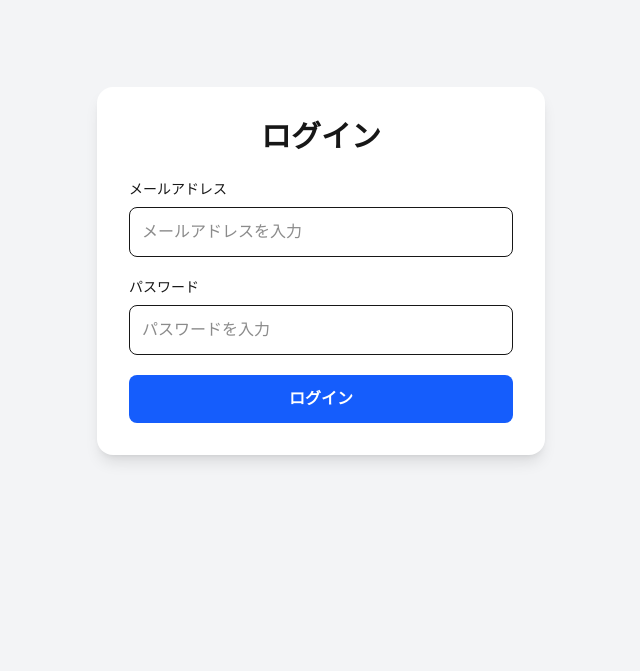
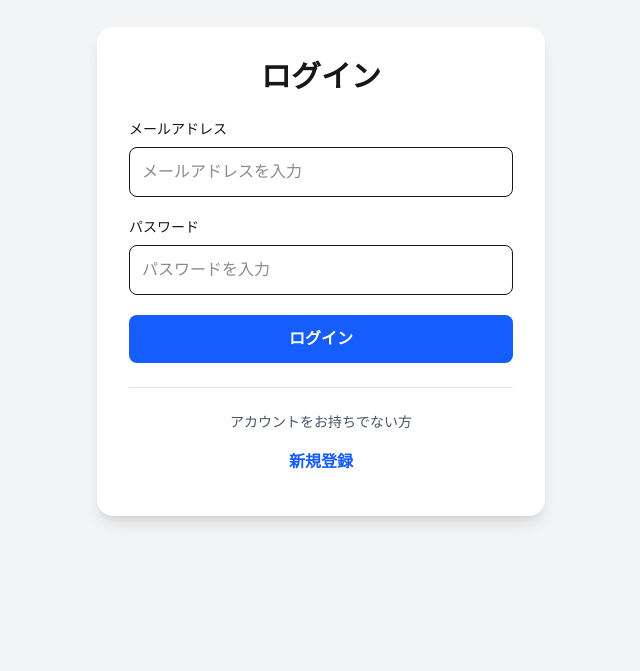
Before and after one commit to hiroren0130-droid/japan-travel-buddy, a Next.js app: page /login in a window 1280 px wide. Shown: the part 129-800 px from the top of the page, without its empty margins (319-959 px from the left). Built offline with nearby package versions, Linux system fonts and the light colour scheme; no server answers.

Commit message:
fix: add signup link to login page

```diff
--- a/app/login/page.tsx
+++ b/app/login/page.tsx
@@ -1,6 +1,7 @@
 "use client";
 
 import { useState } from "react";
+import Link from "next/link";
 import { useRouter } from "next/navigation";
 import { signInWithEmailAndPassword } from "firebase/auth";
 import { auth } from "@/lib/firebase";
@@ -139,6 +140,18 @@ export default function LoginPage() {
             </p>
           ) : null}
         </form>
+
+        <div className="mt-6 border-t border-gray-200 pt-6 text-center">
+          <p className="text-sm text-gray-600">
+            {loginMessages.signupPrompt}
+          </p>
+          <Link
+            href="/signup"
+            className="mt-2 inline-flex min-h-11 items-center rounded-lg px-4 py-2 font-semibold text-blue-600 hover:bg-blue-50 hover:text-blue-700 focus-visible:outline-none focus-visible:ring-2 focus-visible:ring-blue-500 focus-visible:ring-offset-2"
+          >
+            {loginMessages.signupLinkLabel}
+          </Link>
+        </div>
       </div>
     </main>
   );
--- a/lib/messages.ts
+++ b/lib/messages.ts
@@ -320,6 +320,8 @@ export type AppMessages = {
     loadingLabel: string;
     requiredAlert: string;
     invalidCredentialsAlert: string;
+    signupPrompt: string;
+    signupLinkLabel: string;
   };
   signup: {
     title: string;
@@ -1011,6 +1013,8 @@ export const messages: LocaleRecord<AppMessages> = {
       requiredAlert: "メールアドレスとパスワードを入力してください。",
       invalidCredentialsAlert:
         "メールアドレスまたはパスワードが正しくありません。",
+      signupPrompt: "アカウントをお持ちでない方",
+      signupLinkLabel: "新規登録",
     },
     signup: {
       title: "Create Account",
@@ -1721,6 +1725,8 @@ export const messages: LocaleRecord<AppMessages> = {
       loadingLabel: "Logging in...",
       requiredAlert: "Enter your email address and password.",
       invalidCredentialsAlert: "The email address or password is incorrect.",
+      signupPrompt: "Don't have an account?",
+      signupLinkLabel: "Sign up",
     },
     signup: {
       title: "Create Account",
--- /dev/null
+++ b/tests/login-signup-link.unit.tsx
@@ -0,0 +1,44 @@
+import assert from "node:assert/strict";
+import { createRequire } from "node:module";
+import test from "node:test";
+import { renderToStaticMarkup } from "react-dom/server";
+import { getMessages } from "../lib/messages";
+import type { Locale } from "../lib/locale";
+
+const require = createRequire(import.meta.url);
+let locale: Locale = "ja";
+const replacements = [
+  ["next/navigation", { useRouter: () => ({}) }],
+  ["../lib/firebase", { auth: {} }],
+  ["../components/LocaleProvider", { useLocale: () => ({ messages: getMessages(locale) }) }],
+] as const;
+const originals = replacements.map(([name, exports]) => {
+  const id = require.resolve(name);
+  const previous = require.cache[id];
+  require.cache[id] = { id, filename: id, loaded: true, exports } as NodeModule;
+  return { id, previous };
+});
+
+let LoginPage: typeof import("../app/login/page").default;
+try {
+  LoginPage = require("../app/login/page").default;
+} finally {
+  for (const { id, previous } of originals) {
+    if (previous) require.cache[id] = previous;
+    else delete require.cache[id];
+  }
+}
+
+for (const language of ["ja", "en"] as const) {
+  test(`${language}: login renders a localized signup link outside the login form`, () => {
+    locale = language;
+    const html = renderToStaticMarkup(<LoginPage />);
+    const label = language === "ja" ? "新規登録" : "Sign up";
+    const prompt = language === "ja" ? "アカウントをお持ちでない方" : "Don&#x27;t have an account?";
+    assert.ok(html.includes(prompt));
+    const link = html.match(/<a\b[^>]*href="\/signup"[^>]*>(.*?)<\/a>/);
+    assert.ok(link, "Signup link must target /signup");
+    assert.equal(link[1], label);
+    assert.ok(html.indexOf(link[0]) > html.indexOf("</form>"));
+  });
+}
```
